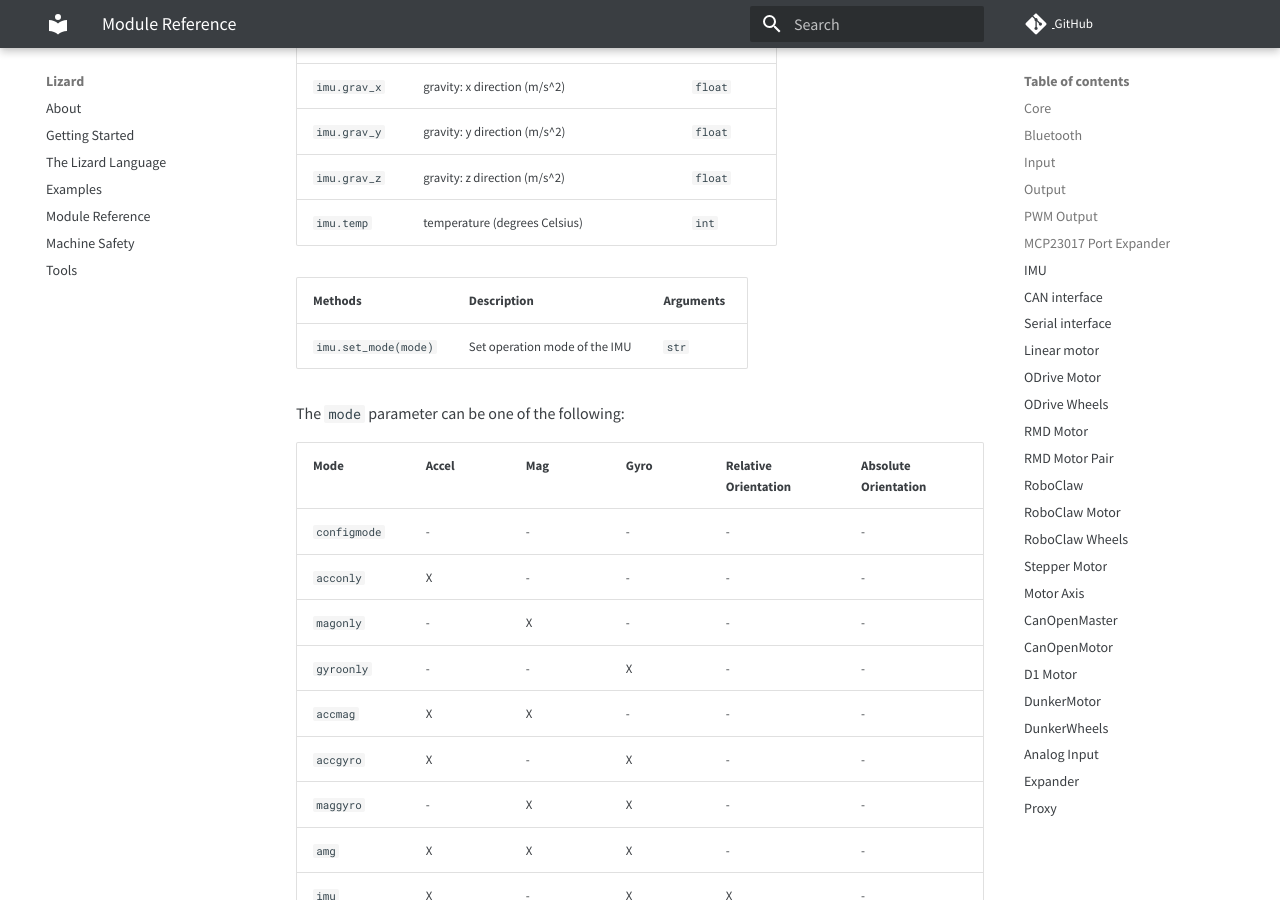
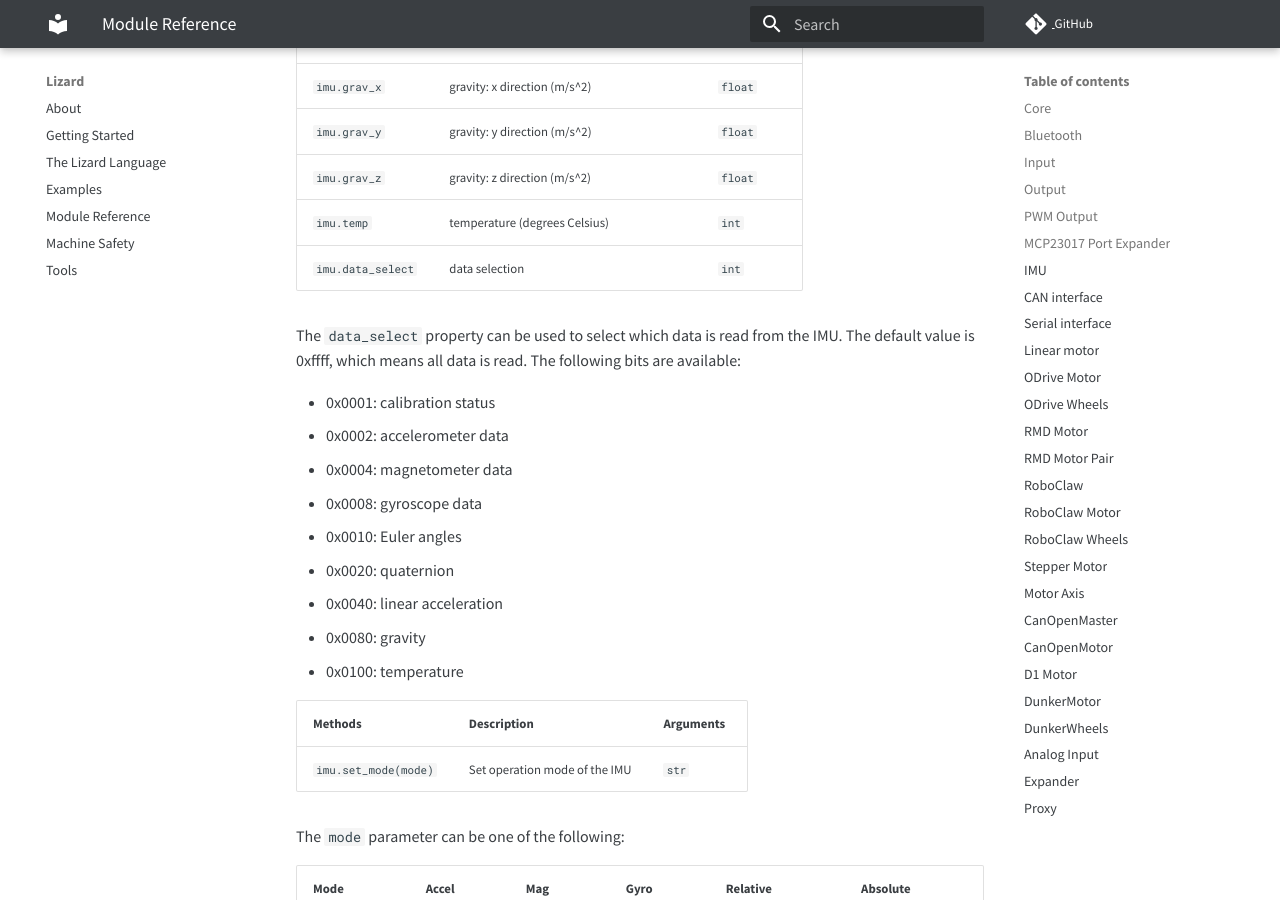
Before and after one commit to zauberzeug/lizard, an MkDocs documentation site: the page built from docs/module_reference.md, in a window 1280 px wide and 900 px high, scrolled down 7362 px. Built offline with MkDocs 1.6.1 and Material for MkDocs 9.7.7, drawn with Linux system fonts in a browser that asks for light colours; comment, search, counter and statistics services are not loaded.

Commit message:
introduce `data_select` property

```diff
--- a/docs/module_reference.md
+++ b/docs/module_reference.md
@@ -189,35 +189,50 @@ The constructor expects up to five arguments:
 - `address`: client address of the MCP (0x28 or 0x29, default: 0x28)
 - `clk_speed`: I2C clock speed (default: 100000)
 
-| Properties    | Description                                     | Data type |
-| ------------- | ----------------------------------------------- | --------- |
-| `imu.cal_sys` | calibration: system (0 to 3)                    | `int`     |
-| `imu.cal_gyr` | calibration: gyroscope (0 to 3)                 | `int`     |
-| `imu.cal_acc` | calibration: accelerometer (0 to 3)             | `int`     |
-| `imu.cal_mag` | calibration: magnetometer (0 to 3)              | `int`     |
-| `imu.acc_x`   | acceleration incl. gravity: x direction (m/s^2) | `float`   |
-| `imu.acc_y`   | acceleration incl. gravity: y direction (m/s^2) | `float`   |
-| `imu.acc_z`   | acceleration incl. gravity: z direction (m/s^2) | `float`   |
-| `imu.mag_x`   | magnetic field strength: x direction (µT)       | `float`   |
-| `imu.mag_y`   | magnetic field strength: y direction (µT)       | `float`   |
-| `imu.mag_z`   | magnetic field strength: z direction (µT)       | `float`   |
-| `imu.gyr_x`   | gyroscope: x direction (degrees/s)              | `float`   |
-| `imu.gyr_y`   | gyroscope: y direction (degrees/s)              | `float`   |
-| `imu.gyr_z`   | gyroscope: z direction (degrees/s)              | `float`   |
-| `imu.yaw`     | orientation: Euler angle yaw (degrees)          | `float`   |
-| `imu.roll`    | orientation: Euler angle roll (degrees)         | `float`   |
-| `imu.pitch`   | orientation: Euler angle pitch (degrees)        | `float`   |
-| `imu.quat_w`  | orientation: quaternion component w             | `float`   |
-| `imu.quat_x`  | orientation: quaternion component x             | `float`   |
-| `imu.quat_y`  | orientation: quaternion component y             | `float`   |
-| `imu.quat_z`  | orientation: quaternion component z             | `float`   |
-| `imu.lin_x`   | acceleration excl. gravity: x direction (m/s^2) | `float`   |
-| `imu.lin_y`   | acceleration excl. gravity: y direction (m/s^2) | `float`   |
-| `imu.lin_z`   | acceleration excl. gravity: z direction (m/s^2) | `float`   |
-| `imu.grav_x`  | gravity: x direction (m/s^2)                    | `float`   |
-| `imu.grav_y`  | gravity: y direction (m/s^2)                    | `float`   |
-| `imu.grav_z`  | gravity: z direction (m/s^2)                    | `float`   |
-| `imu.temp`    | temperature (degrees Celsius)                   | `int`     |
+| Properties        | Description                                     | Data type |
+| ----------------- | ----------------------------------------------- | --------- |
+| `imu.cal_sys`     | calibration: system (0 to 3)                    | `int`     |
+| `imu.cal_gyr`     | calibration: gyroscope (0 to 3)                 | `int`     |
+| `imu.cal_acc`     | calibration: accelerometer (0 to 3)             | `int`     |
+| `imu.cal_mag`     | calibration: magnetometer (0 to 3)              | `int`     |
+| `imu.acc_x`       | acceleration incl. gravity: x direction (m/s^2) | `float`   |
+| `imu.acc_y`       | acceleration incl. gravity: y direction (m/s^2) | `float`   |
+| `imu.acc_z`       | acceleration incl. gravity: z direction (m/s^2) | `float`   |
+| `imu.mag_x`       | magnetic field strength: x direction (µT)       | `float`   |
+| `imu.mag_y`       | magnetic field strength: y direction (µT)       | `float`   |
+| `imu.mag_z`       | magnetic field strength: z direction (µT)       | `float`   |
+| `imu.gyr_x`       | gyroscope: x direction (degrees/s)              | `float`   |
+| `imu.gyr_y`       | gyroscope: y direction (degrees/s)              | `float`   |
+| `imu.gyr_z`       | gyroscope: z direction (degrees/s)              | `float`   |
+| `imu.yaw`         | orientation: Euler angle yaw (degrees)          | `float`   |
+| `imu.roll`        | orientation: Euler angle roll (degrees)         | `float`   |
+| `imu.pitch`       | orientation: Euler angle pitch (degrees)        | `float`   |
+| `imu.quat_w`      | orientation: quaternion component w             | `float`   |
+| `imu.quat_x`      | orientation: quaternion component x             | `float`   |
+| `imu.quat_y`      | orientation: quaternion component y             | `float`   |
+| `imu.quat_z`      | orientation: quaternion component z             | `float`   |
+| `imu.lin_x`       | acceleration excl. gravity: x direction (m/s^2) | `float`   |
+| `imu.lin_y`       | acceleration excl. gravity: y direction (m/s^2) | `float`   |
+| `imu.lin_z`       | acceleration excl. gravity: z direction (m/s^2) | `float`   |
+| `imu.grav_x`      | gravity: x direction (m/s^2)                    | `float`   |
+| `imu.grav_y`      | gravity: y direction (m/s^2)                    | `float`   |
+| `imu.grav_z`      | gravity: z direction (m/s^2)                    | `float`   |
+| `imu.temp`        | temperature (degrees Celsius)                   | `int`     |
+| `imu.data_select` | data selection                                  | `int`     |
+
+The `data_select` property can be used to select which data is read from the IMU.
+The default value is 0xffff, which means all data is read.
+The following bits are available:
+
+- 0x0001: calibration status
+- 0x0002: accelerometer data
+- 0x0004: magnetometer data
+- 0x0008: gyroscope data
+- 0x0010: Euler angles
+- 0x0020: quaternion
+- 0x0040: linear acceleration
+- 0x0080: gravity
+- 0x0100: temperature
 
 | Methods              | Description                   | Arguments |
 | -------------------- | ----------------------------- | --------- |
```
Also changed, not shown: 1 other file.
